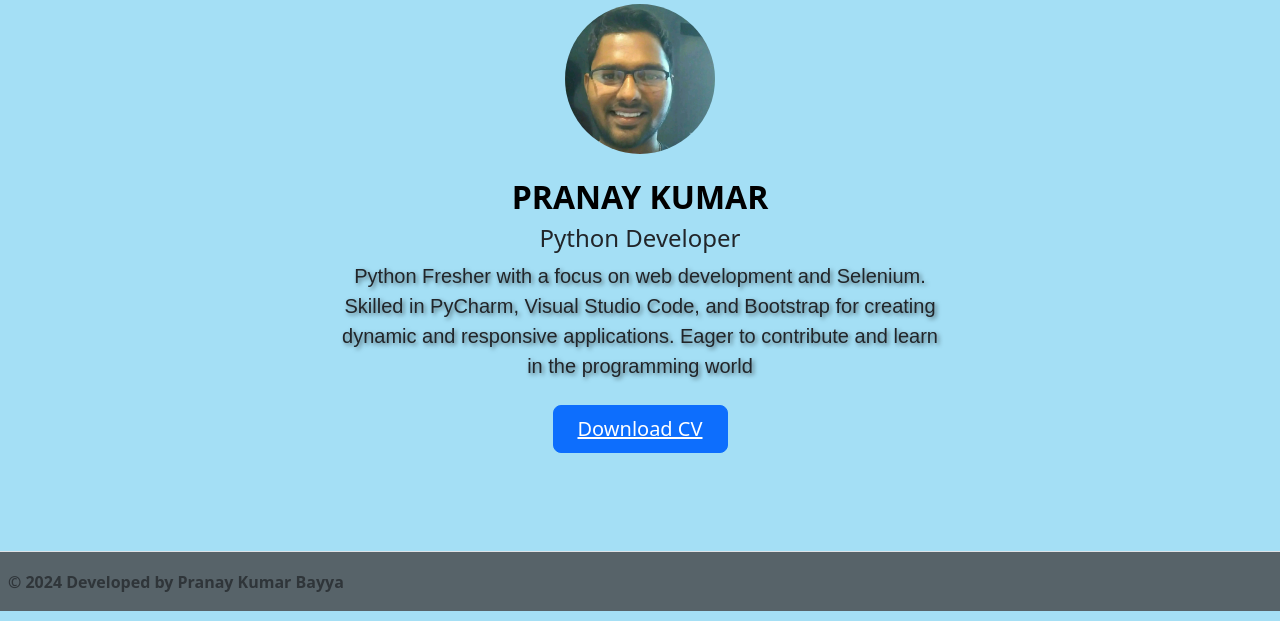
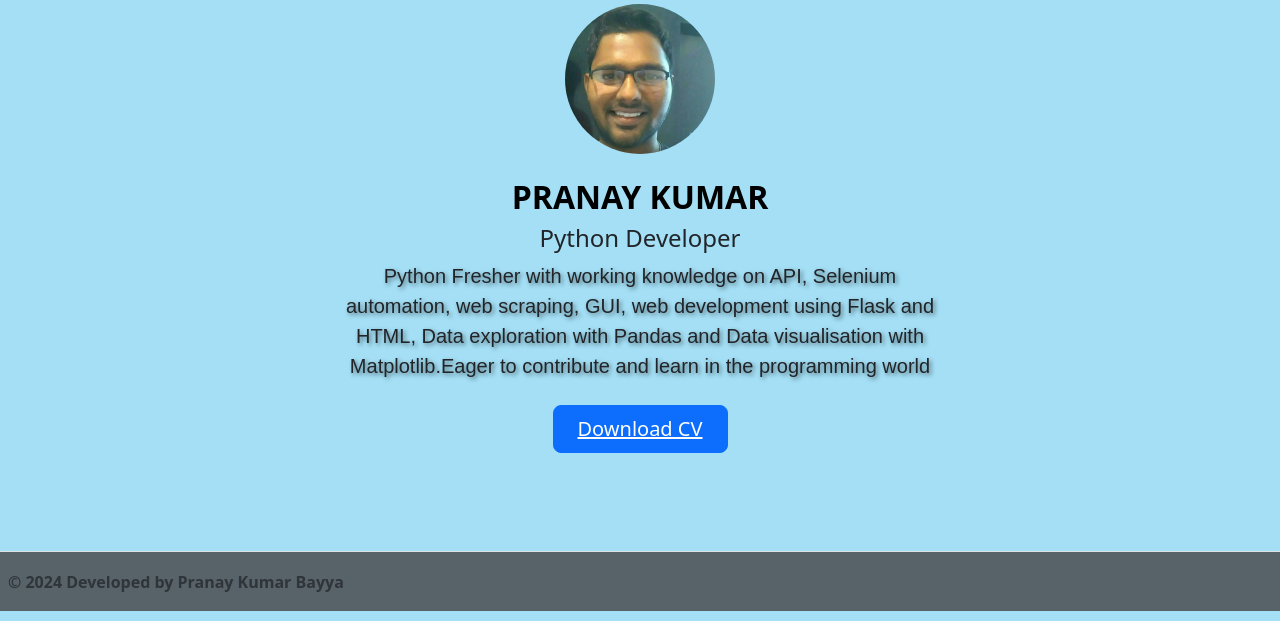
Before and after one commit to pranay-kp/my_website, a Flask app: template templates/index.html in a window 1280 px wide. Shown: the part 165-786 px from the top of the page. Run offline with Flask 3, Linux system fonts and the light colour scheme; the template is opened without the code that fills it, so the values that code supplies are empty; some libraries are stand-ins or nearby versions.

Commit message:
2nd update

```diff
--- a/main.py
+++ b/main.py
@@ -5,9 +5,7 @@ from flask_bootstrap import Bootstrap5
 app = Flask(__name__)
 Bootstrap5(app)
 
-@app.route("/")
-def home():
-    return render_template("index.html")
+
 
 @app.route("/about")
 def about():
--- a/templates/index.html
+++ b/templates/index.html
@@ -47,12 +47,8 @@
         <h1 class="display-5 fw-bold text-body-emphasis increased-font-size">PRANAY KUMAR</h1>
           <h4>Python Developer</h4>
         <div class="col-lg-6 mx-auto">
-          <p class="lead mb-4", style="text-shadow: 2px 2px 4px rgba(0, 0, 0, 0.5);font-family: Arial, sans-serif; font-size: 20px; font-weight: normal;">Python Fresher with a focus on
-web development and Selenium.
-Skilled in PyCharm, Visual Studio
-Code, and Bootstrap for creating
-dynamic and responsive
-applications. Eager to contribute
+          <p class="lead mb-4", style="text-shadow: 2px 2px 4px rgba(0, 0, 0, 0.5);font-family: Arial, sans-serif; font-size: 20px; font-weight: normal;">Python Fresher with working knowledge on API, Selenium automation, web scraping, GUI,
+web development using Flask and HTML, Data exploration with Pandas and Data visualisation with Matplotlib.Eager to contribute
 and learn in the programming
 world</p>
           <div class="d-grid gap-2 d-sm-flex justify-content-sm-center">
```
